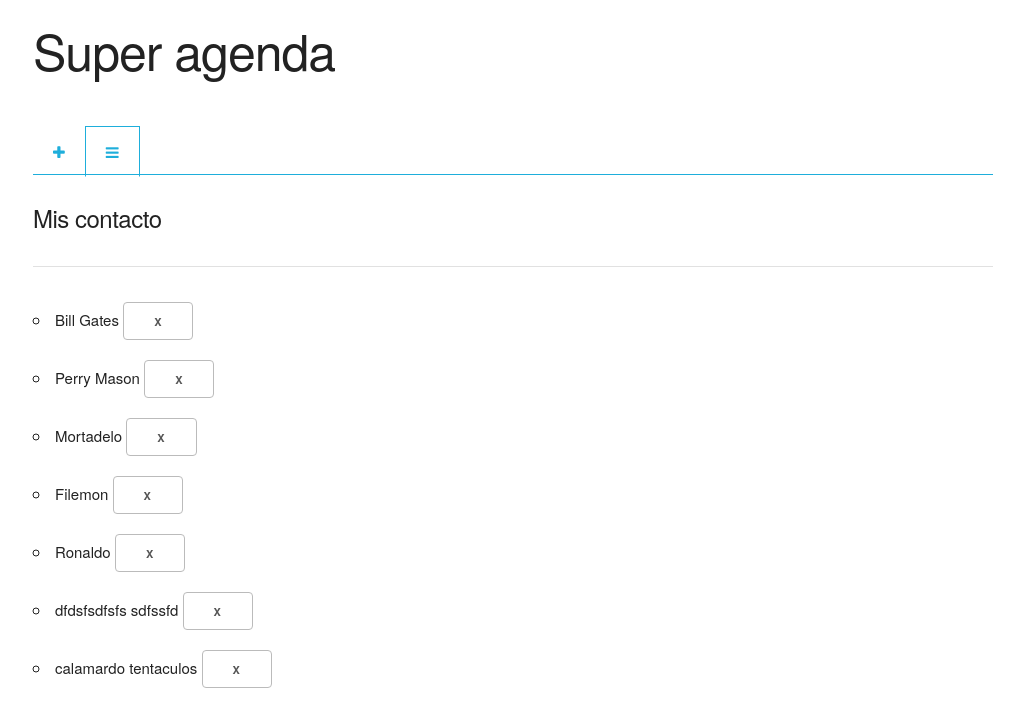
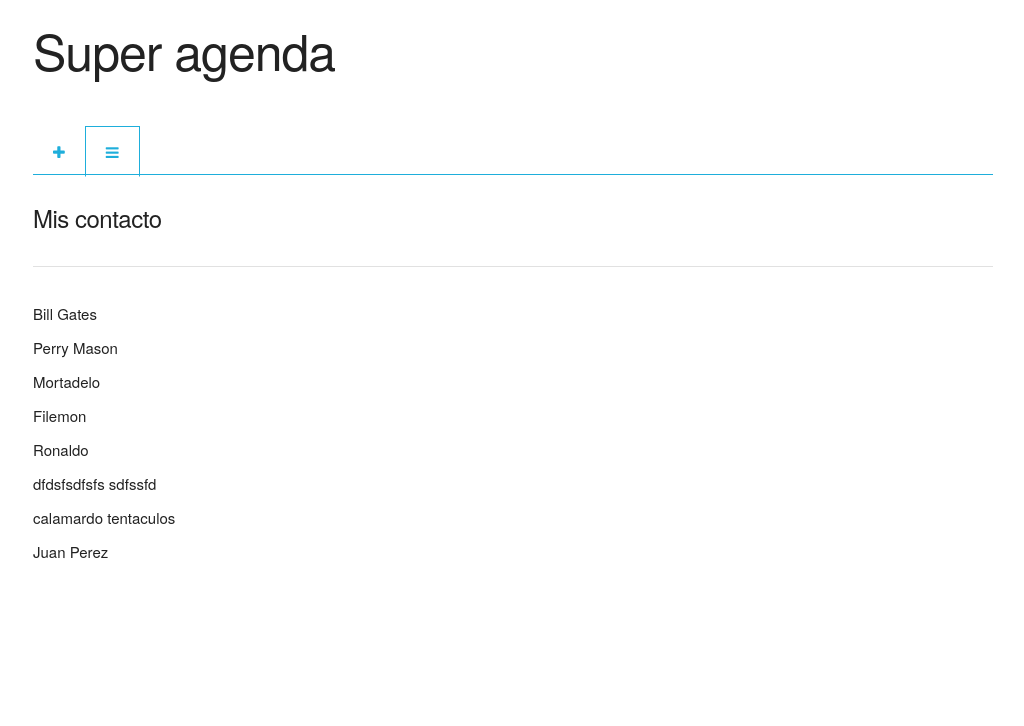
Before and after one commit to rulogarcillan/agenda, an Angular app: page /todos in a window 1280 px wide. Shown: the top 726 px of the page, without its empty margins (127-1151 px from the left). Built offline with nearby package versions, Linux system fonts and the light colour scheme; data requests are answered from the project's data file.

Commit message:
nuevo componente detalle contactos

```diff
--- a/db.json
+++ b/db.json
@@ -39,6 +39,15 @@
       "facebook": "",
       "twitter": "",
       "id": 7
+    },
+    {
+      "nombre": "Juan",
+      "apellidos": "Perez",
+      "telefono": 667887744,
+      "email": "raulrcs@gmail.com",
+      "facebook": "rulogarcillan",
+      "twitter": "@rulo",
+      "id": 8
     }
   ]
 }
--- a/src/app/app.module.ts
+++ b/src/app/app.module.ts
@@ -11,6 +11,7 @@ import { FormularioContactoComponent } from './formulario-contacto/formulario-co
 import { NuevoContactoComponent } from './nuevo-contacto/nuevo-contacto.component';
 import { MisContactosComponent } from './mis-contactos/mis-contactos.component';
 import {HttpClientModule} from '@angular/common/http';
+import { DetallesContactoComponent } from './detalles-contacto/detalles-contacto.component';
 
 @NgModule({
   declarations: [
@@ -18,7 +19,8 @@ import {HttpClientModule} from '@angular/common/http';
     ListaContactosComponent,
     FormularioContactoComponent,
     NuevoContactoComponent,
-    MisContactosComponent
+    MisContactosComponent,
+    DetallesContactoComponent
   ],
   imports: [
     BrowserModule,
--- /dev/null
+++ b/src/app/detalles-contacto/detalles-contacto.component.html
@@ -0,0 +1,17 @@
+<div *ngIf="contacto">
+  <header>
+   <h5> {{contacto.nombre}} {{contacto.apellidos}}</h5>
+   <hr>
+  </header>
+  <div>
+    <span>{{contacto.telefono}} - {{contacto.email}}</span>
+    <hr>
+  </div>
+  <div>
+    <span>{{contacto.facebook}}</span>
+    <hr>
+  </div>
+  <div>
+    <span>{{contacto.twitter}}</span>
+  </div>
+</div>
--- /dev/null
+++ b/src/app/detalles-contacto/detalles-contacto.component.ts
@@ -0,0 +1,15 @@
+import { Component, OnInit, ViewEncapsulation } from '@angular/core';
+import { Input } from '@angular/core/';
+import { Contacto } from '../contacto';
+
+@Component({
+  selector: 'app-detalles-contacto',
+  templateUrl: './detalles-contacto.component.html',
+  styleUrls: ['./detalles-contacto.component.css'],
+  encapsulation: ViewEncapsulation.None
+})
+export class DetallesContactoComponent {
+
+  @Input() contacto: Contacto;
+
+}
--- a/src/app/lista-contactos/lista-contactos.component.css
+++ b/src/app/lista-contactos/lista-contactos.component.css
@@ -0,0 +1,7 @@
+ul {
+    list-style: none;
+}
+
+li:hover {
+    background: #f0f0f0;
+}
--- a/src/app/lista-contactos/lista-contactos.component.html
+++ b/src/app/lista-contactos/lista-contactos.component.html
@@ -1,5 +1,4 @@
 <ul>
-  <li *ngFor="let contacto of contactos">{{contacto.nombre}} {{contacto.apellidos}}
-    <button (click)="notificarContactoEliminar(contacto)">x</button>
+  <li *ngFor="let contacto of contactos" (click)="notificarContactoSeleccionado(contacto)">{{contacto.nombre}} {{contacto.apellidos}}
   </li>
 </ul>
--- a/src/app/lista-contactos/lista-contactos.component.ts
+++ b/src/app/lista-contactos/lista-contactos.component.ts
@@ -1,8 +1,9 @@
+import { Contacto } from './../contacto';
 import { Component, OnInit, ViewEncapsulation } from '@angular/core';
 import { Input } from '@angular/core/';
 import { Output } from '@angular/core/';
 import { EventEmitter } from '@angular/core/';
-import { Contacto } from '../contacto';
+
 
 @Component({
   selector: 'app-lista-contactos',
@@ -14,9 +15,14 @@ export class ListaContactosComponent {
 
   @Input() contactos: Contacto[];
   @Output() botonEliminarPulsado = new EventEmitter<Contacto>();
+  @Output() contactoSeleccionado = new EventEmitter<Contacto>();
 
   notificarContactoEliminar(contacto: Contacto): void {
     this.botonEliminarPulsado.emit(contacto);
   }
 
+
+  notificarContactoSeleccionado(contacto: Contacto): void {
+    this.contactoSeleccionado.emit(contacto);
+  }
 }
--- a/src/app/mis-contactos/mis-contactos.component.html
+++ b/src/app/mis-contactos/mis-contactos.component.html
@@ -2,14 +2,13 @@
   <h5>Mis contacto</h5>
   <hr>
 </header>
-<div>
-  <app-lista-contactos
-
-
-
-  [contactos]="contactos$ | async"
-
-  (botonEliminarPulsado)=eliminarContacto($event)></app-lista-contactos>
+<div class="row">
+  <div class="six columns">
+    <app-lista-contactos [contactos]="contactos$ | async" (contactoSeleccionado)=verDetallesContactos($event)></app-lista-contactos>
+  </div>
+  <div class="six columns">
+    <app-detalles-contacto [contacto]="contactoSeleccionado"></app-detalles-contacto>
+  </div>
 </div>
 
 <!-- [contactos]="listaContactos" -->
--- a/src/app/mis-contactos/mis-contactos.component.ts
+++ b/src/app/mis-contactos/mis-contactos.component.ts
@@ -13,6 +13,7 @@ import { ContactosService } from '../contactos.service';
 export class MisContactosComponent implements OnInit {
 
   listaContactos: Contacto[];
+  contactoSeleccionado : Contacto;
 
   contactos$: Observable<Contacto[]>;
   constructor(private _contactosService: ContactosService) { }
@@ -27,9 +28,12 @@ export class MisContactosComponent implements OnInit {
      this.contactos$ = this._contactosService.getContactos()
   }
 
+  verDetallesContactos(contacto: Contacto):void{
+    this.contactoSeleccionado= contacto;
 
-  eliminarContacto(contacto: Contacto): void {
+  }
+  /*eliminarContacto(contacto: Contacto): void {
  //   this.listaContactos = this._contactosService.eliminarContacto(contacto);
-  }
+  }*/
 
 }
```
Also changed, not shown: src/app/detalles-contacto/detalles-contacto.component.css (added), 1 other file (tests, documents, lock files or other folders).
